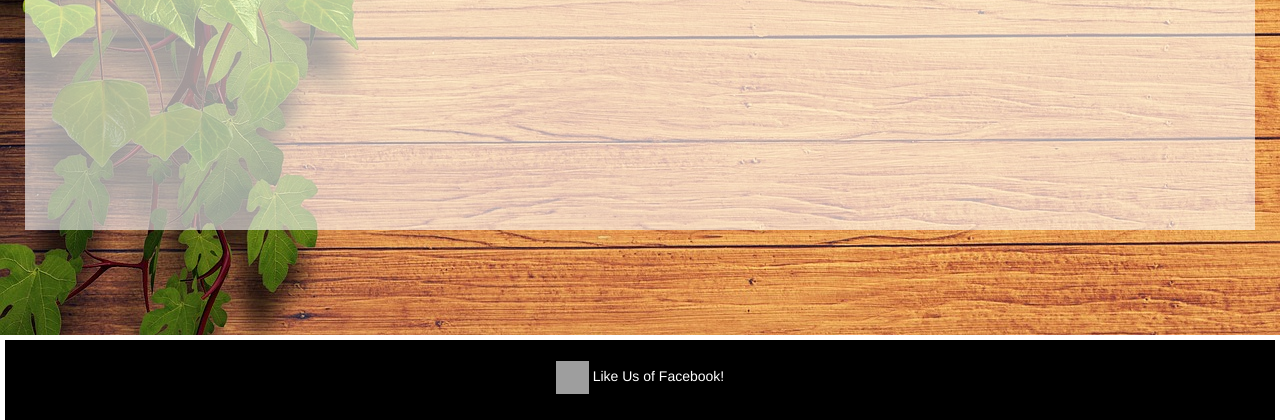
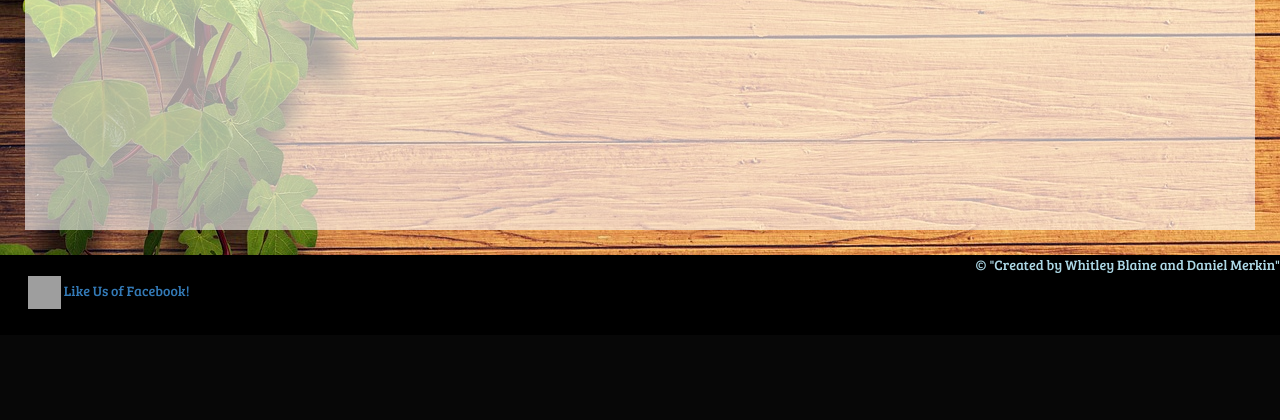
Before and after one commit to whitleyblaine/jerry_harveys, a PHP site: page /index.php in a window 1280 px wide. Shown: the part 647-1067 px from the top of the page. After the commit the page ends 956 px from the top, so only its background shows below. Run offline with PHP 8.4, Linux system fonts and the light colour scheme; some libraries are stand-ins or nearby versions; grey boxes are pictures that could not be loaded.

Commit message:
created new footer

```diff
--- a/assets/stylesheets/style.css
+++ b/assets/stylesheets/style.css
@@ -19,16 +19,12 @@ h2{
    padding-bottom: 0; /* Height of the footer */
 }
 
-footer {
+#footer {
    position:absolute;
    bottom:0;
    width:100%;
    height:100px; /* Height of the footer */
    font-family: 'Bree Serif', serif;
-}
-
-b {
-  font-size: 20px;
 }
 
 * {margin:0;padding:0;}
@@ -71,15 +67,18 @@ You also need to include this conditional style in the <head> of your HTML file
 */
 
 /************************/
+#c {
+  color: lightblue;
+  float: right;
+}
 
 /*Footer*/
-#footer div {
-  margin: 0 auto;
+#footer {
+  background: black;
 }
 
-#footer {
-  margin: 5px;
-  background: black;
+#footer:hover {
+  font-size: 20px;
 }
 
 #wrap {
@@ -90,25 +89,16 @@ You also need to include this conditional style in the <head> of your HTML file
   background-image: url("../images/wood.jpg");
 }
 
-#footer span {
+#footer a {
+  margin: 1.5em 2em 1em 2em;
   display: inline-block;
-}
-
-#footer span:first-child {
-  margin-right: 4em;
+  float: left;
 }
 
 .number {
   color: brown;
   font-family: 'Bree Serif', serif;
   font-size: 22px;
-}
-
-#footer a {
-  margin: 1.5em 2em 1em 2em;
-  display: inline-block;
-  margin-right: 0 auto;
-  color: white;
 }
 
 /*Navbar*/
--- a/index.html
+++ b/index.html
@@ -1,4 +1,5 @@
 <html>
+
 <head>
   <title>Jerry and Harvey's Jewish Noshery</title>
   <link href="https://fonts.googleapis.com/css?family=Bree+Serif" rel="stylesheet">
@@ -113,8 +114,8 @@
     </div>
   </div>
 
-  <div class="text-center" id="footer">
-    <a href="https://www.facebook.com/Jerry-Harveys-Deli-1718106888431904/"><img class="alignnone size-full wp-image-933 staysmall" id="fbLogo" alt="fb35" src="http://www.jerryandharveys.com/fooddudes/wp-content/uploads/2012/11/fb35.jpg" width="33" height="33"> Like Us of Facebook!</a>
+  <div id="footer">
+    <a href="https://www.facebook.com/Jerry-Harveys-Deli-1718106888431904/"><img class="alignnone size-full wp-image-933 staysmall" id="fbLogo" alt="fb35" src="http://www.jerryandharveys.com/fooddudes/wp-content/uploads/2012/11/fb35.jpg" width="33" height="33"> Like Us of Facebook!</a>  <span id="c">&copy "Created by Whitley Blaine and Daniel Merkin"</span>
   </footer>
 
 
```
